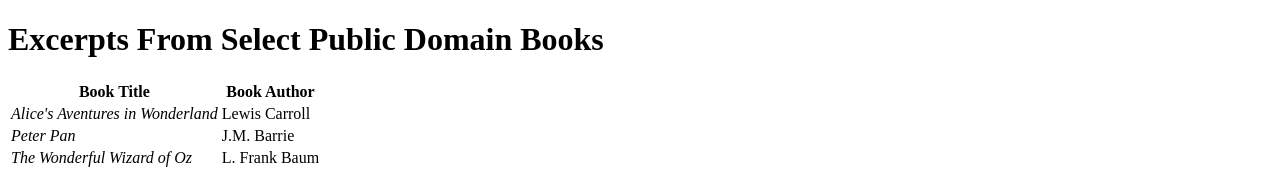
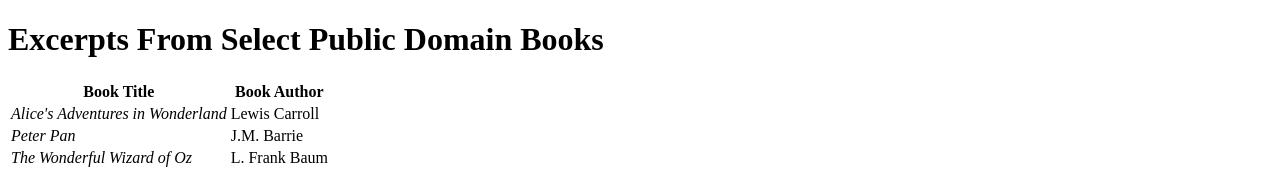
Before and after one commit to KaileyTapia/lab3, a plain HTML site: page index.html in a window 1280 px wide. Shown: the top 193 px of the page. Drawn offline with Linux system fonts and the light colour scheme.

Commit message:
corrected spelling error "adventures"

```diff
--- a/index.html
+++ b/index.html
@@ -12,7 +12,7 @@
     <th>Book Author</th>
   </thead>
 <tr>
-  <td><em>Alice's Aventures in Wonderland</em></td>
+  <td><em>Alice's Adventures in Wonderland</em></td>
 <td>Lewis Carroll</td>
 </tr>
 <tr>
```
